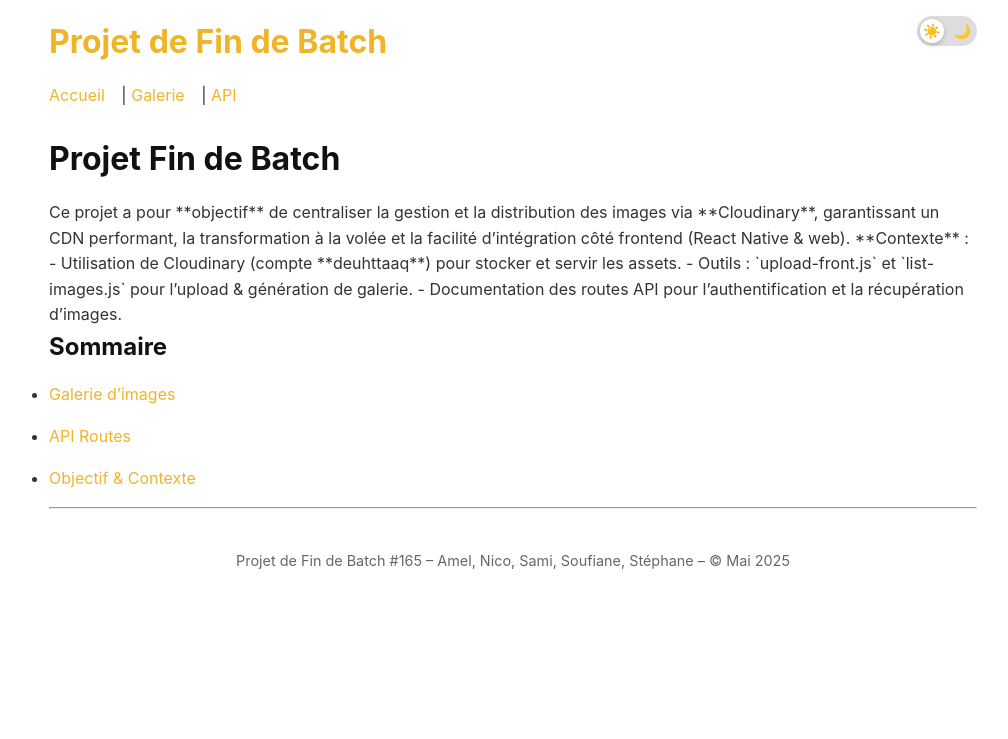
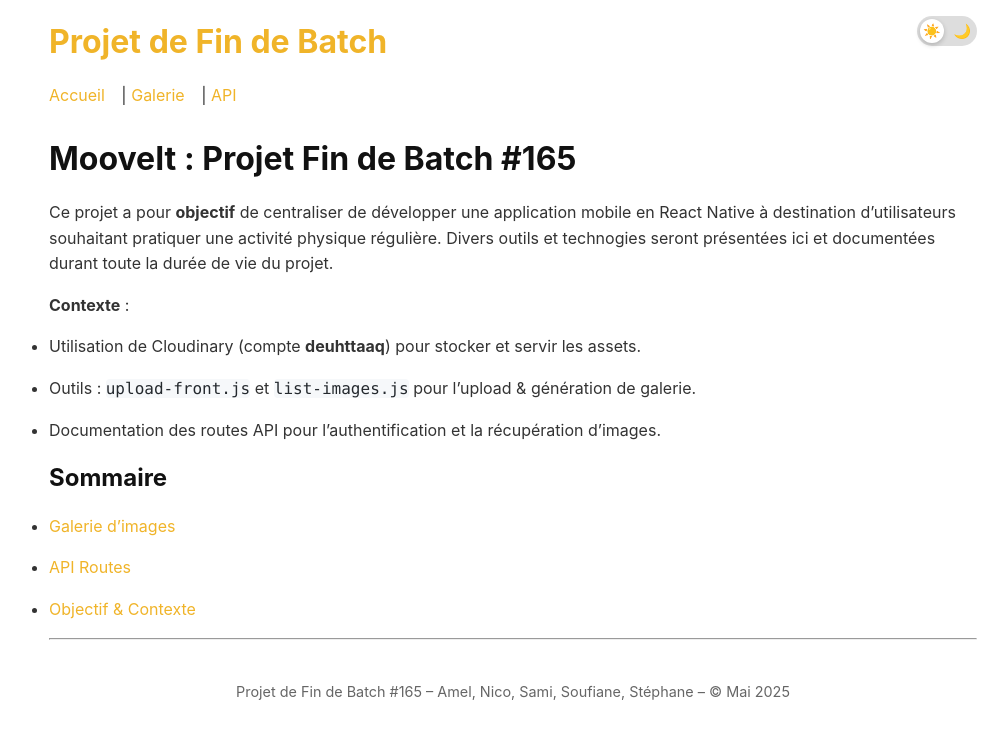
Before and after one commit to StefPoss/projetDeFinDeBatch, a Jekyll site: the page built from docs/index.md, in a window 1280 px wide. Shown: the top 739 px of the page, without its empty margins (127-1135 px from the left). Built offline with Jekyll 4.4.1, drawn with Linux system fonts in a browser that asks for light colours.

Commit message:
fix: enable markdown parsing in intro div

```diff
--- a/docs/index.md
+++ b/docs/index.md
@@ -3,11 +3,11 @@
 title: Accueil
 ---
 
-# Projet Fin de Batch
+# MooveIt : Projet Fin de Batch #165
 
-<div class="intro content-center">
+<div class="intro content-center" markdown="1">
 
-Ce projet a pour **objectif** de centraliser la gestion et la distribution des images via **Cloudinary**, garantissant un CDN performant, la transformation à la volée et la facilité d’intégration côté frontend (React Native & web).
+Ce projet a pour **objectif** de centraliser de développer une application mobile en React Native à destination d'utilisateurs souhaitant pratiquer une activité physique régulière. Divers outils et technogies seront présentées ici et documentées durant toute la durée de vie du projet.
 
 **Contexte** :
 
```
